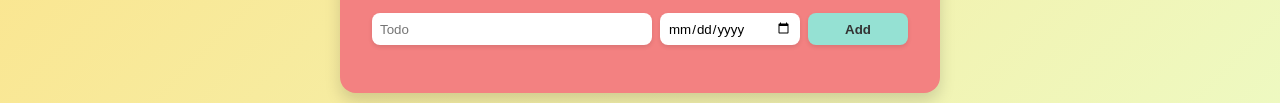
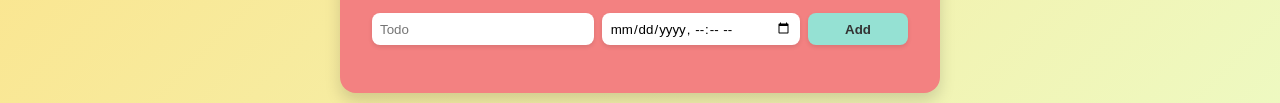
Before and after one commit to vedantparasharr/ZapTask, a plain HTML site: page index.html in a window 1280 px wide. Shown: the part 242-345 px from the top of the page. Drawn offline with Linux system fonts and the light colour scheme.

Commit message:
Update index.html

```diff
--- a/index.html
+++ b/index.html
@@ -32,7 +32,7 @@
                     onkeydown="if(event.key === 'Enter') { addTask(); }">
             </div>
             <div>
-                <input type="date" class="task-date-input">
+                <input type="datetime-local" class="task-date-input">
             </div>
             <div>
                 <button class="add-task-button" onclick="addTask()">Add</button>
```
